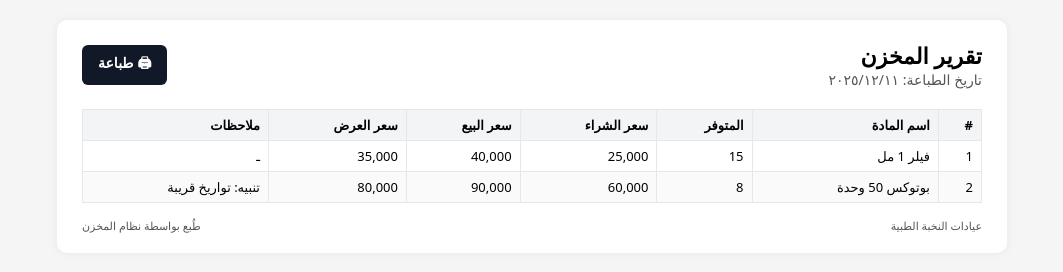
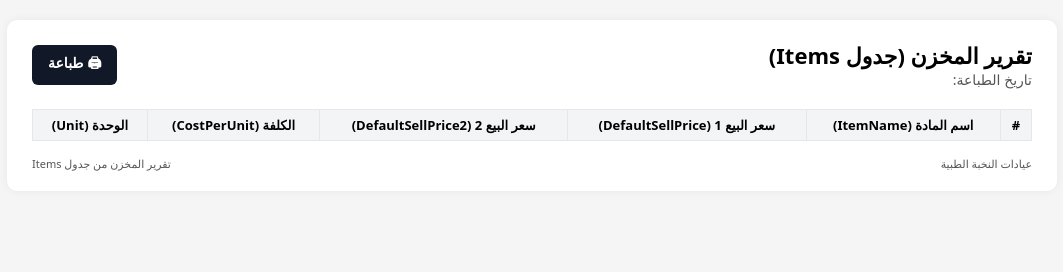
Before and after one commit to A744720/nukhba-stock-print, a plain HTML site: page index.html in a window 1280 px wide. Shown: the whole page, without its empty margins (108-1171 px from the left). Drawn offline with Linux system fonts and the light colour scheme.

Commit message:
Update index.html

```diff
--- a/index.html
+++ b/index.html
@@ -2,7 +2,7 @@
 <html lang="ar" dir="rtl">
 <head>
   <meta charset="UTF-8" />
-  <title>تقرير المخزن - عيادات النخبة</title>
+  <title>تقرير المخزن - Items</title>
   <meta name="viewport" content="width=device-width, initial-scale=1" />
 
   <style>
@@ -16,7 +16,7 @@
     }
 
     .page {
-      max-width: 900px;
+      max-width: 1000px;
       margin: 0 auto;
       background: #ffffff;
       padding: 20px 25px;
@@ -30,6 +30,7 @@
       justify-content: space-between;
       margin-bottom: 20px;
       gap: 10px;
+      flex-wrap: wrap;
     }
 
     .title {
@@ -73,6 +74,7 @@
     th, td {
       border: 1px solid #e5e7eb;
       padding: 6px 8px;
+      text-align: center;
     }
 
     th {
@@ -90,20 +92,19 @@
       color: #555;
       display: flex;
       justify-content: space-between;
+      flex-wrap: wrap;
+      gap: 5px;
     }
 
-    /* إخفاء الزر والأشياء الزائدة وقت الطباعة */
     @media print {
       body {
         background: #ffffff;
         padding: 0;
       }
-
       .page {
         box-shadow: none;
         border-radius: 0;
       }
-
       .actions {
         display: none !important;
       }
@@ -115,7 +116,7 @@
   <div class="page">
     <div class="header">
       <div>
-        <div class="title">تقرير المخزن</div>
+        <div class="title">تقرير المخزن (جدول Items)</div>
         <div class="subtitle">
           تاريخ الطباعة:
           <span id="printDate"></span>
@@ -127,61 +128,67 @@
       </div>
     </div>
 
-    <!-- هنا جدول المواد - حالياً مثال ثابت، تقدر تولّده ديناميكياً لاحقاً -->
     <table>
       <thead>
         <tr>
           <th>#</th>
-          <th>اسم المادة</th>
-          <th>المتوفر</th>
-          <th>سعر الشراء</th>
-          <th>سعر البيع</th>
-          <th>سعر العرض</th>
-          <th>ملاحظات</th>
+          <th>اسم المادة (ItemName)</th>
+          <th>سعر البيع 1 (DefaultSellPrice)</th>
+          <th>سعر البيع 2 (DefaultSellPrice2)</th>
+          <th>الكلفة (CostPerUnit)</th>
+          <th>الوحدة (Unit)</th>
         </tr>
       </thead>
-      <tbody id="stockBody">
-        <!-- مثال بيانات ثابتة للاختبار -->
-        <tr>
-          <td>1</td>
-          <td>فيلر 1 مل</td>
-          <td>15</td>
-          <td>25,000</td>
-          <td>40,000</td>
-          <td>35,000</td>
-          <td>ـ</td>
-        </tr>
-        <tr>
-          <td>2</td>
-          <td>بوتوكس 50 وحدة</td>
-          <td>8</td>
-          <td>60,000</td>
-          <td>90,000</td>
-          <td>80,000</td>
-          <td>تنبيه: تواريخ قريبة</td>
-        </tr>
+      <tbody id="itemsBody">
+        <!-- الصفوف تتعبّى بالجافاسكربت -->
       </tbody>
     </table>
 
     <div class="footer">
       <span>عيادات النخبة الطبية</span>
-      <span id="generatedBy">طُبع بواسطة نظام المخزن</span>
+      <span id="generatedBy">تقرير المخزن من جدول Items</span>
     </div>
   </div>
 
   <script>
-    // عرض تاريخ اليوم تلقائياً
+    // 🔹 مثال بيانات – غيّرها حسب شغلك أو استبدلها بداتا حقيقية لاحقاً
+    const items = [
+      {
+        ItemName: "فيلر 1 مل",
+        DefaultSellPrice: 35000,
+        DefaultSellPrice2: 30000,
+        CostPerUnit: 20000,
+        Unit: "قطعة"
+      },
+      {
+        ItemName: "بوتوكس 50 وحدة",
+        DefaultSellPrice: 90000,
+        DefaultSellPrice2: 80000,
+        CostPerUnit: 60000,
+        Unit: "عبوة"
+      }
+    ];
+
+    // تعبئة التاريخ
     const d = new Date();
     document.getElementById("printDate").textContent =
       d.toLocaleDateString("ar-IQ", { year: "numeric", month: "2-digit", day: "2-digit" });
 
-    // (اختياري) قراءة باراميترات من الرابط مستقبلاً
-    // مثال: https://your-app.vercel.app/?by=Doctor
-    const params = new URLSearchParams(window.location.search);
-    const by = params.get("by");
-    if (by) {
-      document.getElementById("generatedBy").textContent = "تقرير مخصص: " + by;
-    }
+    // تعبئة الجدول من المصفوفة
+    const tbody = document.getElementById("itemsBody");
+
+    items.forEach((item, index) => {
+      const tr = document.createElement("tr");
+
+      tr.innerHTML =
+        <td>${index + 1}</td>
+        <td>${item.ItemName ?? ""}</td>
+        <td>${item.DefaultSellPrice ?? ""}</td>
+        <td>${item.DefaultSellPrice2 ?? ""}</td>
+        <td>${item.CostPerUnit ?? ""}</td>
+        <td>${item.Unit ?? ""}</td>
+    tbody.appendChild(tr);
+    });
   </script>
 
 </body>
```
